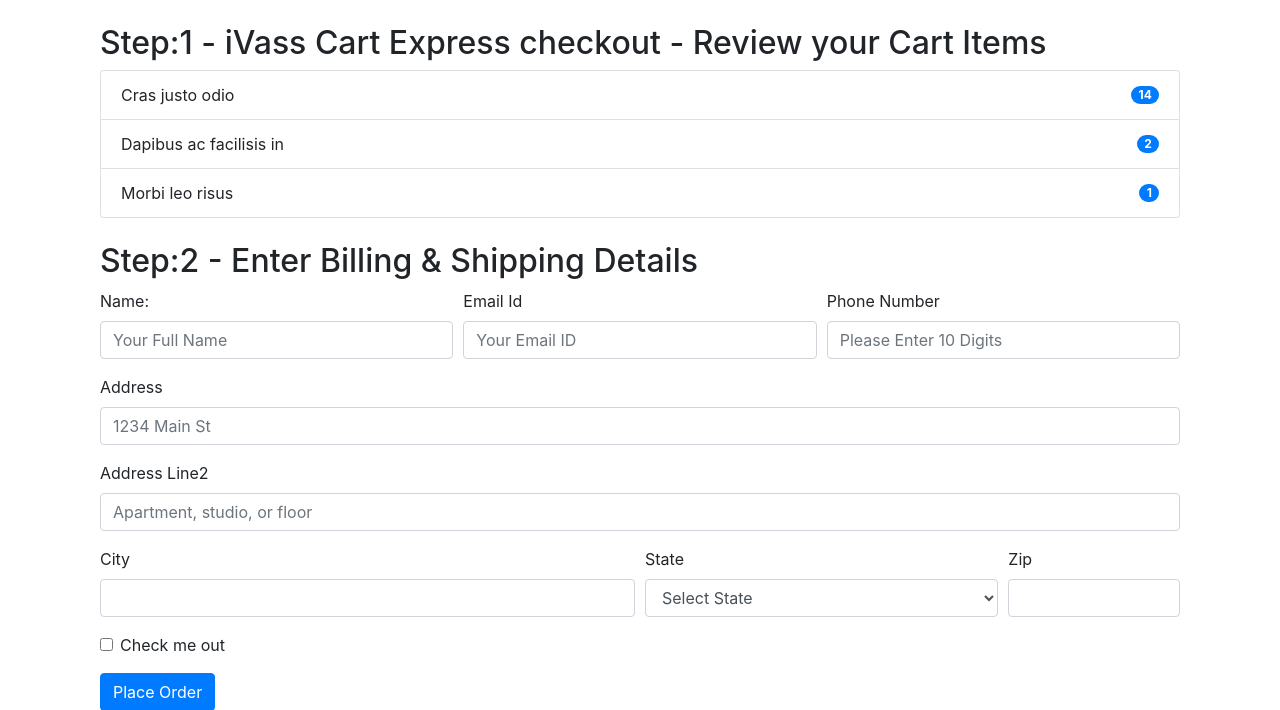
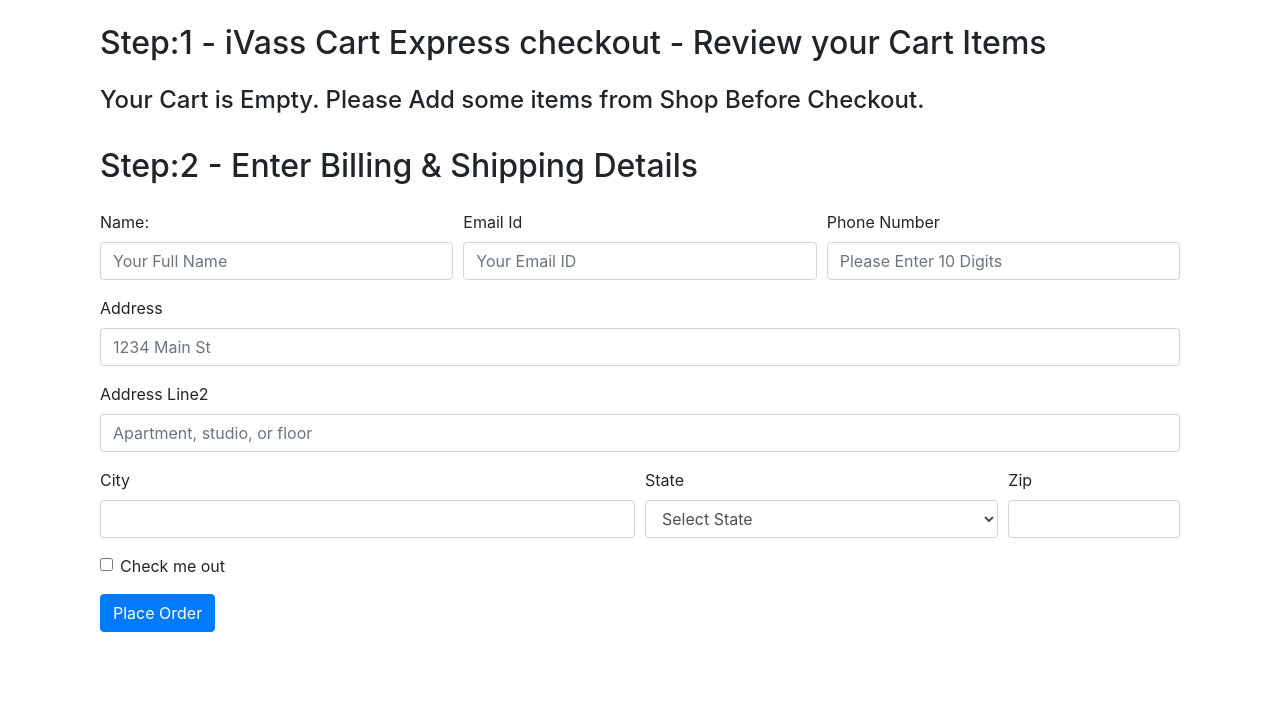
Before and after one commit to anandvmclt/Shoppingcart, a Django app: page /shop/cart in a window 1280 px wide. Shown: the part 56-766 px from the top of the page. Run offline with Django 3.2, Linux system fonts and the light colour scheme; some libraries are stand-ins or nearby versions.

Commit message:
12.5 - Video#49 Fully Finished, Checkout Done

```diff
--- a/mac/shop/templates/shop/Checkout.html
+++ b/mac/shop/templates/shop/Checkout.html
@@ -5,27 +5,15 @@
 <div class="container">
     <div class="col my-4">
         <h2>Step:1 - iVass Cart Express checkout - Review your Cart Items</h2>
-        <div id="items">
-            <ul class="list-group">
-                <li class="list-group-item d-flex justify-content-between align-items-center">
-                Cras justo odio
-                <span class="badge badge-primary badge-pill">14</span>
-                </li>
-                <li class="list-group-item d-flex justify-content-between align-items-center">
-                Dapibus ac facilisis in
-                <span class="badge badge-primary badge-pill">2</span>
-                </li>
-                <li class="list-group-item d-flex justify-content-between align-items-center">
-                Morbi leo risus
-                <span class="badge badge-primary badge-pill">1</span>
-                </li>
+        <div class="mt-4">
+            <ul class="list-group" id="items">
             </ul>
         </div>
     </div>
     <div class="col my-4">
         <h2>Step:2 - Enter Billing & Shipping Details</h2>
         <form>
-            <div class="form-row">
+            <div class="mt-4 form-row">
 
               <div class="form-group col-md-4">
                 <label for="inputname">Name:</label>
@@ -82,3 +70,35 @@
 </div>
 
 {% endblock %}
+
+{% block js %}
+<script>
+
+  if (localStorage.getItem('cart') == null) {
+    var cart = {};
+} else {
+    cart = JSON.parse(localStorage.getItem('cart'));
+}
+console.log(cart)
+var sum = 0;
+if ($.isEmptyObject(cart)){
+  //Empty cart
+  mystr = '<h4>Your Cart is Empty. Please Add some items from Shop Before Checkout.</h4>'
+        $('#items').append(mystr);
+
+}
+else{
+  for (item in cart) {
+        let name = cart[item][1];
+        let qty = cart[item][0];
+        sum = sum + qty;
+        mystr = `<li class="list-group-item d-flex justify-content-between align-items-center">
+                  ${name}
+                  <span class="badge badge-primary badge-pill">${qty}</span>
+                  </li>`
+        $('#items').append(mystr);
+  }
+ }
+ document.getElementById('cart').innerHTML = sum;
+</script>
+{% endblock %}
```
